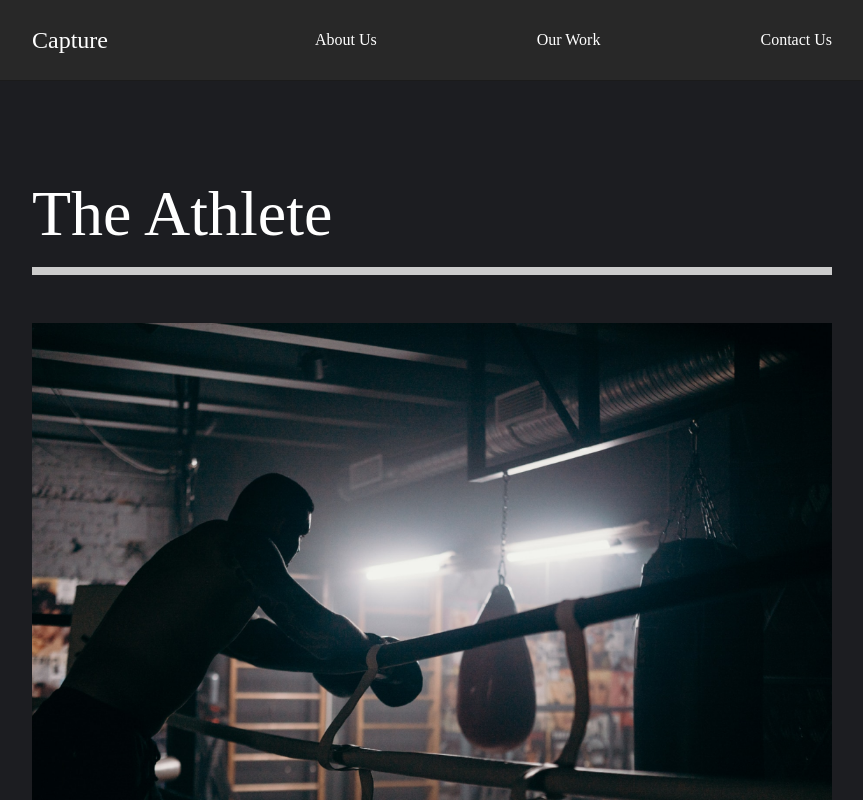
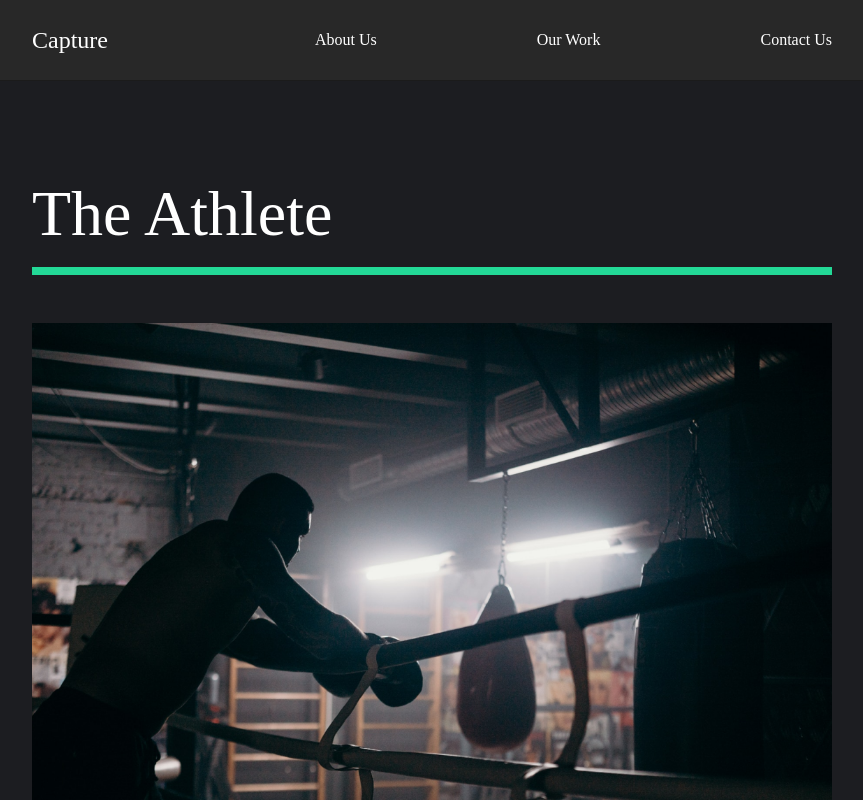
Before and after one commit to edwinvelaz/capture-portfolio, a React (Create React App) app: page /work in a window 1280 px wide. Shown: the top 800 px of the page, without its empty margins (208-1071 px from the left). Built offline with nearby package versions, Linux system fonts and the light colour scheme.

Commit message:
FaqToggle

```diff
--- a/src/animation.js
+++ b/src/animation.js
@@ -44,7 +44,30 @@
         opacity: 1,
         transition: {
             ease: 'easeOut',
-            duration: 1
+            duration: 1,
+            delay: 2
         }
     }
 }
+
+export const lineAnim = {
+    hidden: {width: '0%'},
+    show: {
+        width: '100%',
+        transition: {duration: 0.75}
+    }
+}
+
+export const slider = {
+    hidden: {x: '-130%', skew: '45deg'},
+    show: {
+        x: '100%',
+        skew: '0deg',
+        transition: {ease: 'easeOut', duration: 1}
+    }
+}
+
+export const sliderContainer = {
+    hidden: {opacity: 1},
+    show: {opacity: 1, transition: {staggerChildren: 0.20, ease: 'easeOut'}}
+}
--- a/src/components/FaqSection.js
+++ b/src/components/FaqSection.js
@@ -1,43 +1,49 @@
-import React from 'react';
+import React, {useState} from 'react';
 import styled from 'styled-components';
 import { StyledAbout } from '../styles';
+import Toggle from './Toggle';
+import {AnimateSharedLayout} from 'framer-motion';
 
 const FaqSection = () => {
+
+
     return (
         <StyledFaq>
             <h2>Any Questions <span>FAQ</span></h2>
+            <AnimateSharedLayout>
+                <Toggle title='How Do I Start?'>
                     <div className="question">
-                <h4>How Do I Start</h4>
                         <div className="answer">
                             <p>Lorem ipsum, dolor sit amet consectetur adipisicing elit.</p>
                             <p>Asperiores dicta molestias id tempore aliquam.</p>
                         </div>
-                <div className="faq-line"></div>
                     </div>
+                </Toggle>
+                <Toggle title='Daily Schedule'>
                     <div className="question">
-                <h4>Daily Schedule</h4>
                         <div className="answer">
                             <p>Lorem ipsum, dolor sit amet consectetur adipisicing elit.</p>
                             <p>Asperiores dicta molestias id tempore aliquam.</p>
                         </div>
-                <div className="faq-line"></div>
                     </div>
+                </Toggle>
+                <Toggle title='Different Payment Methods'>
                     <div className="question">
-                <h4>Different Payment Methods</h4>
                         <div className="answer">
                             <p>Lorem ipsum, dolor sit amet consectetur adipisicing elit.</p>
                             <p>Asperiores dicta molestias id tempore aliquam.</p>
                         </div>
-                <div className="faq-line"></div>
                     </div>
+                </Toggle>
+                <Toggle title='What Product do you offer'>
                     <div className="question">
-                <h4>What Product do you offer</h4>
                         <div className="answer">
                             <p>Lorem ipsum, dolor sit amet consectetur adipisicing elit.</p>
                             <p>Asperiores dicta molestias id tempore aliquam.</p>
                         </div>
-                <div className="faq-line"></div>
                     </div>
+                </Toggle>
+            </AnimateSharedLayout>
         </StyledFaq>
     )
 }
--- /dev/null
+++ b/src/components/Toggle.js
@@ -0,0 +1,15 @@
+import { motion } from 'framer-motion';
+import React, {useState} from 'react';
+
+const Toggle = ({children, title}) => {
+    const [toggle, setToggle] = useState(false)
+    return (
+        <motion.div layout onClick={() => setToggle(!toggle)}>
+            <motion.h4 layout>{title}</motion.h4>
+            {toggle ? children : ''}
+            <motion.div layout className="faq-line"></motion.div>
+        </motion.div>
+    )
+}
+
+export default Toggle;
--- a/src/pages/OurWork.js
+++ b/src/pages/OurWork.js
@@ -7,16 +7,30 @@
 import goodtimes from '../img/goodtimes-small.png';
 //Animations
 import {motion} from 'framer-motion';
-import { pageAnimation } from '../animation';
+import { pageAnimation, fade, photoAnim, lineAnim, slider, sliderContainer } from '../animation';
+
 
 const OurWork = () => {
     return (
-        <StyledWork variants={pageAnimation} initial='hidden' animate='show' exit='exit' style={{background: '#1C1D21'}}>
+        <StyledWork
+            variants={pageAnimation}
+            initial='hidden'
+            animate='show' exit='exit'
+            style={{background: '#1C1D21'}}
+        >
+            <motion.div variants={sliderContainer}>
+                <Frame1 variants={slider}></Frame1>
+                <Frame2 variants={slider}></Frame2>
+                <Frame3 variants={slider}></Frame3>
+                <Frame4 variants={slider}></Frame4>
+            </motion.div>
             <StyledMovie>
-                <h2>The Athlete</h2>
-                <div className="line"></div>
+                <motion.h2 variants={fade}>The Athlete</motion.h2>
+                <motion.div variants={lineAnim} className="line"></motion.div>
                 <Link to='/work/the-athlete'>
-                    <img src={athlete} alt="athlete"/>
+                    <StyleHide>
+                        <motion.img variants={photoAnim} src={athlete} alt="athlete"/>
+                    </StyleHide>
                 </Link>
             </StyledMovie>
             <StyledMovie>
@@ -51,7 +65,7 @@
     padding-bottom: 10rem;
     .line{
         height: 0.5rem;
-        background: #cccccc;
+        background: #23d997;
         margin-bottom: 3rem;
     }
     img {
@@ -60,5 +74,31 @@
         object-fit: cover;
     }
 `
+const StyleHide = styled.div`
+    overflow: hidden;
+`
+
+//Frame Animation
+const Frame1 = styled(motion.div)`
+    position: fixed;
+    left: 0;
+    top: 0%;
+    width: 100%;
+    height: 100vh;
+    background: #fffebf;
+    z-index: 2;
+`
+
+const Frame2 = styled(Frame1)`
+    background: #ff8efb;
+`
+
+const Frame3 = styled(Frame1)`
+    background: #8ed2ff;
+`
+
+const Frame4 = styled(Frame1)`
+    background: #8effa0;
+`
 
 export default OurWork;
```
Lines whose indentation alone changed are shown as unchanged.
